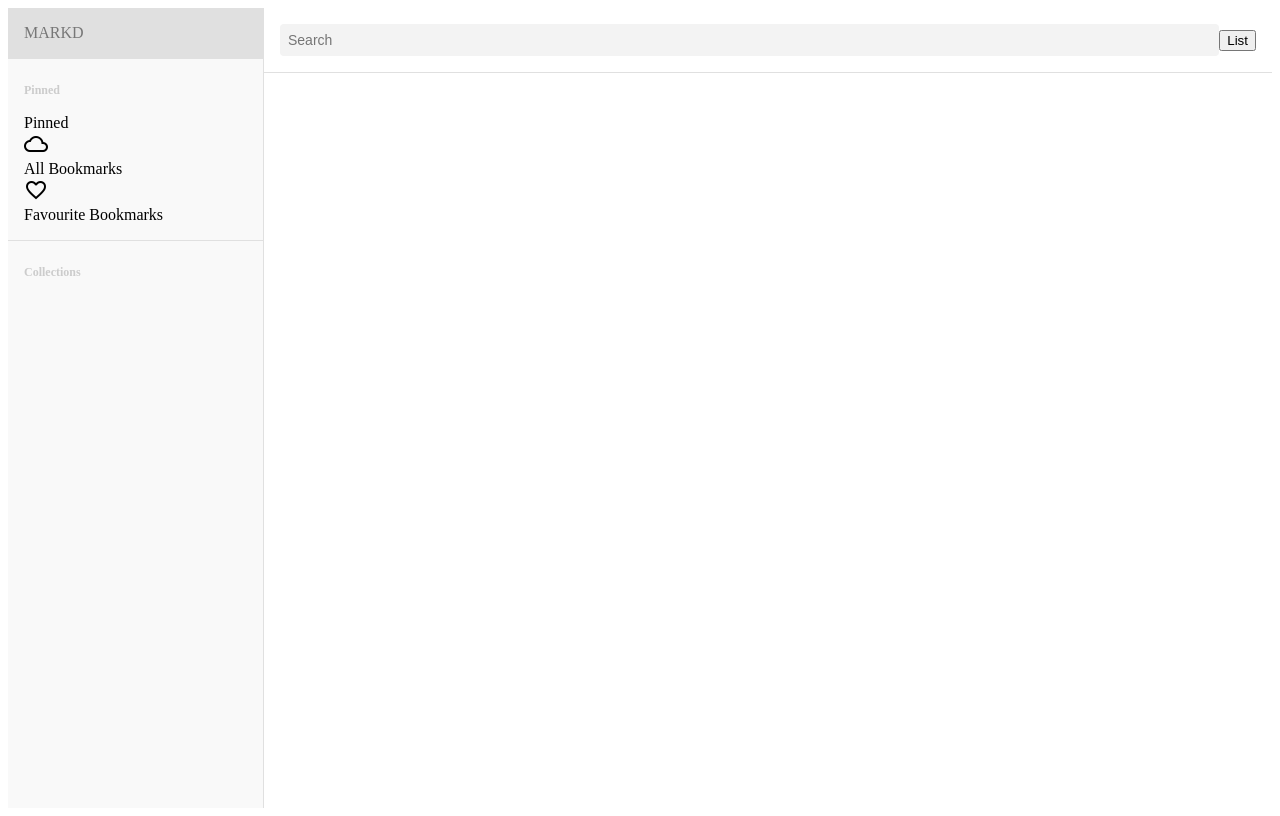
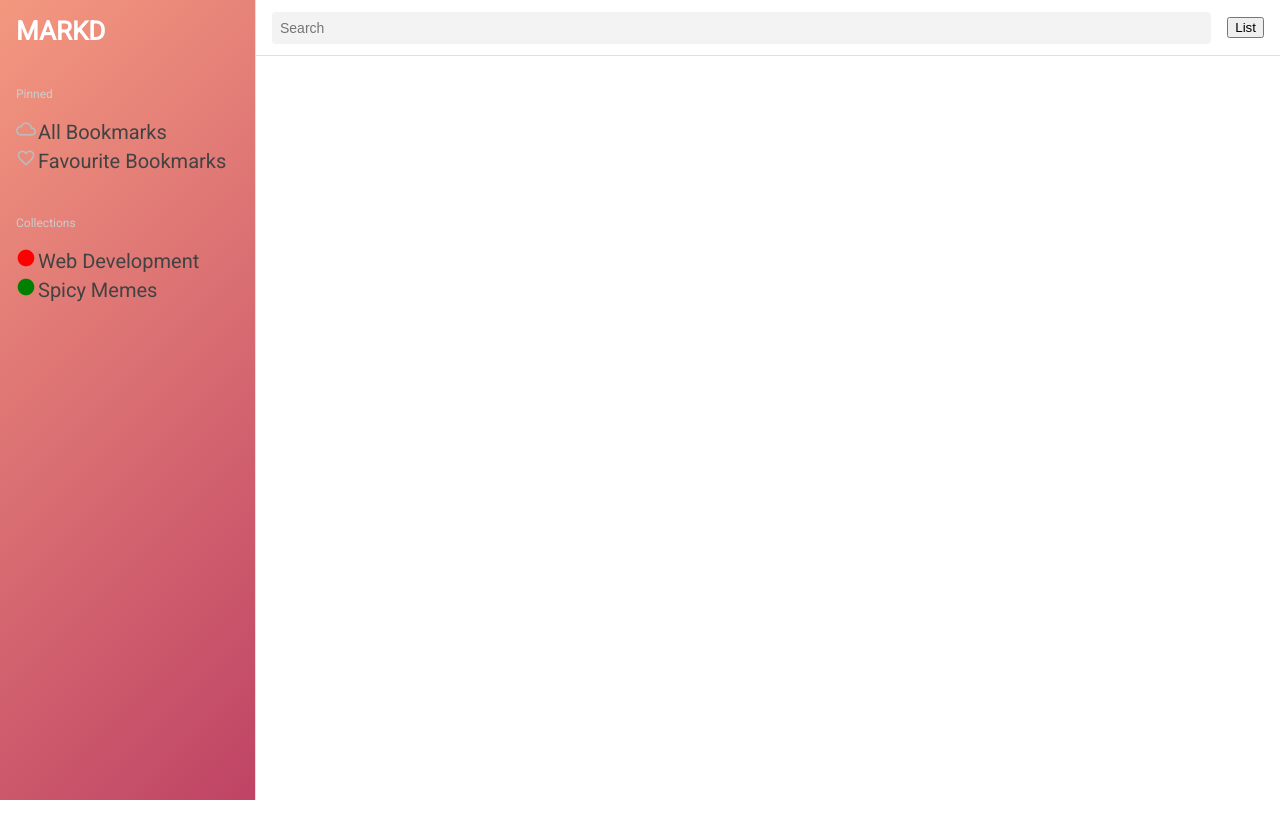
Before and after one commit to markd/markd, a Vue app: page / in a window 1280 px wide. Built offline with nearby package versions, Linux system fonts and the light colour scheme.

Commit message:
fixed styling on sidebar & added collections

```diff
--- a/src/App.vue
+++ b/src/App.vue
@@ -1,8 +1,8 @@
 <template>
   <div id="app" class="light">
-    <Sidebar></Sidebar>
+    <sidebar></sidebar>
     <main class="content">
-      <Navigation />
+      <navigation />
     </main>
   </div>
 </template>
--- /dev/null
+++ b/src/components/Collections.vue
@@ -0,0 +1,41 @@
+<template>
+  <div class="sidebar__group collections">
+    <div class="sidebar__groupItems">
+      <div v-for="(collection, i) in collections" class="sidebar__groupItem">
+        <i class="sidebar__groupItemIcon material-icons" :style="`color: ${collection.colour}`">
+          brightness_1
+        </i>
+        <div class="sidebar__groupItemName">{{ collection.name }}</div>
+      </div>
+    </div>
+  </div>
+</template>
+
+<script>
+  export default {
+    name: 'Collections',
+    data () {
+      return {
+        collections: this.$store.state.collections
+      }
+    }
+  }
+</script>
+
+<style lang="scss">
+  .sidebar__groupItem {
+    padding: 2px 0;
+  }
+
+  .sidebar__groupItemIcon {
+    color: #bbbbbb;
+    font-size: 20px;
+    padding-right: 2px;
+  }
+
+  .sidebar__groupItemName {
+    display: inline;
+    color: var(--font-color);
+    font-size: 20px;
+  }
+</style>
--- a/src/components/Pinned.vue
+++ b/src/components/Pinned.vue
@@ -1,12 +1,9 @@
 <template>
   <div class="sidebar__group pinned">
-    <div class="sidebar__groupTitle">Pinned</div>
     <div class="sidebar__groupItems">
-      <div class="sidebar__groupItem">
-        <template v-for="(pin, i) in pinned">
-          <i class="sidebar__groupItemIcon material-icons" v-text="pin.icon"></i>
-          <div class="sidebar__groupItemName">{{pin.name }}</div>
-        </template>
+      <div v-for="(pin, i) in pinned" class="sidebar__groupItem">
+        <i class="sidebar__groupItemIcon material-icons" v-text="pin.icon"></i>
+        <div class="sidebar__groupItemName">{{ pin.name }}</div>
       </div>
     </div>
   </div>
@@ -22,7 +19,3 @@
     }
   }
 </script>
-
-<style lang="scss">
-
-</style>
--- a/src/components/Sidebar.vue
+++ b/src/components/Sidebar.vue
@@ -5,24 +5,28 @@
     </div>
     <hr class="sidebar__separator" />
     <div class="sidebar__content">
-      <SidebarGroup title="Pinned">
-        <Pinned />
-      </SidebarGroup>
+      <sidebar-group title="Pinned">
+        <pinned></pinned>
+      </sidebar-group>
       <hr class="sidebar__separator" />
-      <SidebarGroup title="Collections"></SidebarGroup>
+      <sidebar-group title="Collections">
+        <collections></collections>
+      </sidebar-group>
     </div>
   </div>
 </template>
 
 <script>
   import Pinned from './Pinned.vue'
+  import Collections from './Collections.vue'
   import SidebarGroup from './SidebarGroup.vue'
   // noinspection JSUnusedGlobalSymbols
   export default {
     name: 'Sidebar',
     components: {
       SidebarGroup,
-      Pinned
+      Pinned,
+      Collections
     },
     data () {
       return {
@@ -33,32 +37,50 @@
   }
 </script>
 
-<style lang="scss" scoped>
+<style lang="scss">
   .sidebar {
     grid-area: sidebar;
     min-height: 100vh;
-    background-color: #f9f9f9;
+    background: linear-gradient(135.04deg, #FFAA85 -21.57%, #B3315F 121.89%), #F9F9F9;
     border-right: 1px solid #e0e0e0;
   }
 
   .sidebar__header {
-    background-color: #e0e0e0;
+    /*background-color: #e0e0e0;*/
     padding: 16px;
   }
 
   .sidebar__title {
-    color: #777;
-    font-size: 16px;
-    font-weight: 400;
+    color: #ffffff;
+    font-style: normal;
+    font-weight: bold;
+    line-height: normal;
+    font-size: 26px;
     margin: 0;
     text-transform: uppercase;
     width: auto;
   }
 
   .sidebar__separator {
-    background-color: #e0e0e0;
+    background-color: transparent;
     border: 0;
     height: 1px;
     margin: 0;
   }
+
+  .sidebar__groupItem {
+    padding: 2px 0;
+  }
+
+  .sidebar__groupItemIcon {
+    color: #bbbbbb;
+    font-size: 20px;
+    padding-right: 2px;
+  }
+
+  .sidebar__groupItemName {
+    display: inline;
+    color: var(--font-color);
+    font-size: 20px;
+  }
 </style>
--- a/src/components/SidebarGroup.vue
+++ b/src/components/SidebarGroup.vue
@@ -1,6 +1,6 @@
 <template>
   <div class="sidebarGroup">
-    <h2 class="sidebarGroup__title">{{title}}</h2>
+    <h2 class="sidebarGroup__title" v-text="title"></h2>
     <div class="sidebarGroup__content">
       <slot></slot>
     </div>
@@ -22,6 +22,9 @@
 
   .sidebarGroup__title {
     color: #CCCCCC;
+    font-style: normal;
+    font-weight: normal;
+    line-height: normal;
     font-size: 12px;
     margin: 0 0 16px;
   }
--- a/src/main.js
+++ b/src/main.js
@@ -1,6 +1,7 @@
 import Vue from 'vue'
 import App from './App.vue'
 
+import './assets/scss/styles.scss'
 import { store } from './store/main'
 
 Vue.config.devtools = true
--- a/src/store/main.js
+++ b/src/store/main.js
@@ -17,7 +17,7 @@ export const store = new Vuex.Store({
         name: 'Favourite Bookmarks'
       }
     ],
-    groups: [
+    collections: [
       {
         colour: 'red',
         name: 'Web Development'
```
